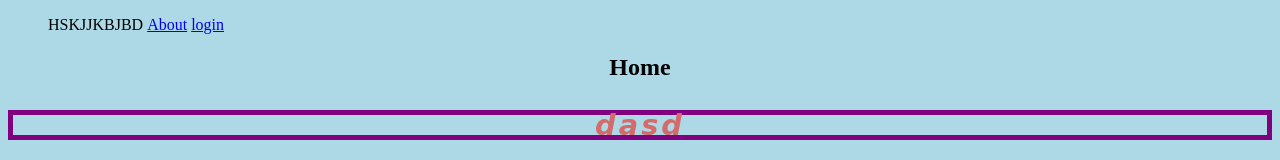
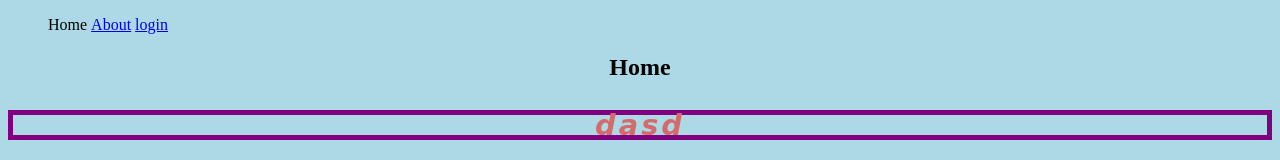
Before and after one commit to imshiv5/imshiv5.github.io, a plain HTML site: page index.html in a window 1280 px wide. Shown: the top 160 px of the page. Drawn offline with Linux system fonts and the light colour scheme.

Commit message:
Update index.html

```diff
--- a/index.html
+++ b/index.html
@@ -9,7 +9,7 @@
    <header>
        <nav>
            <ul>
-               <li>HSKJJKBJBD</li>
+               <li>Home</li>
                <li><a href="about.html">About</a></li>
                <li><a href="login.html">login</a></li>
            </ul>
```
